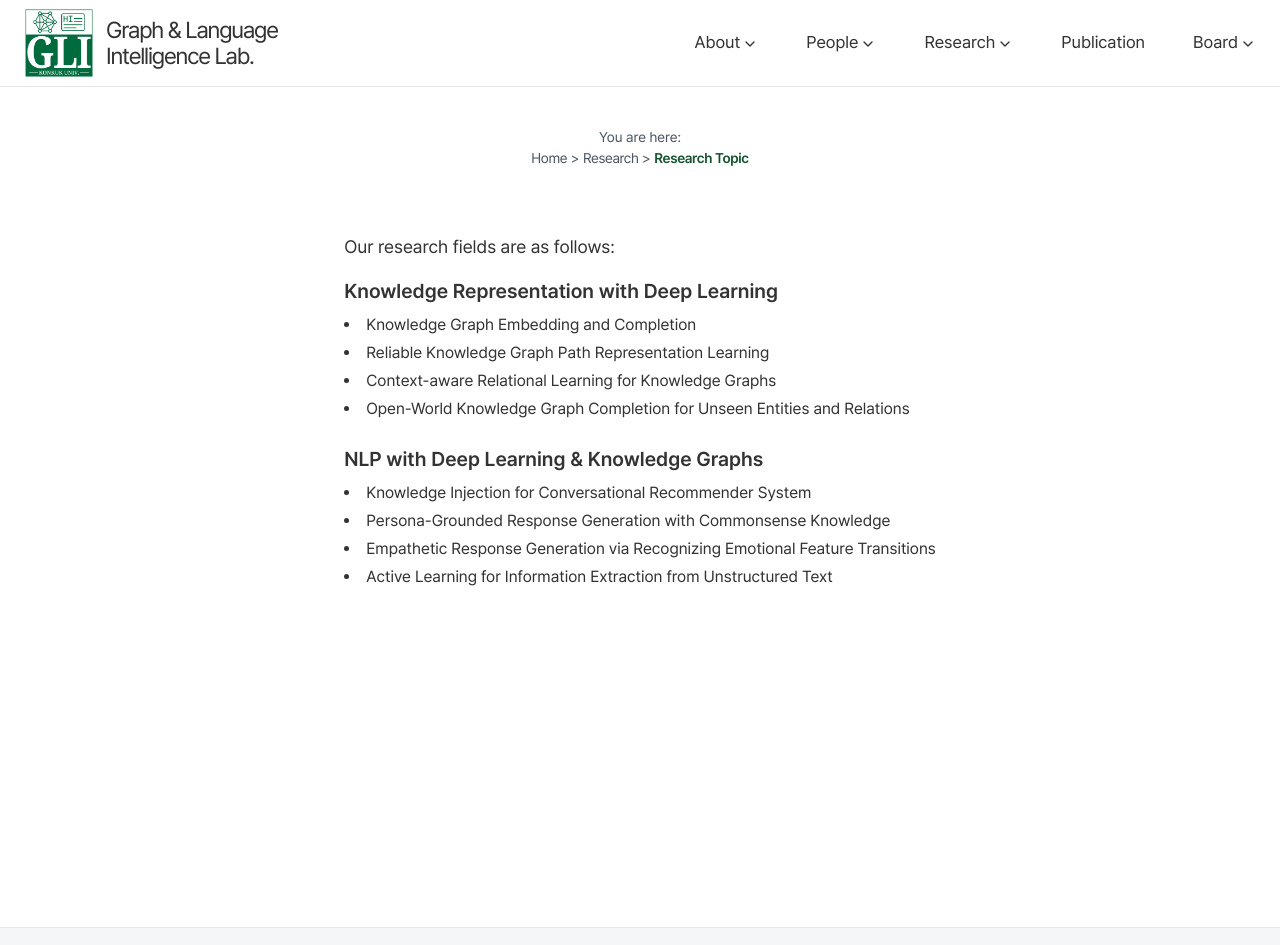
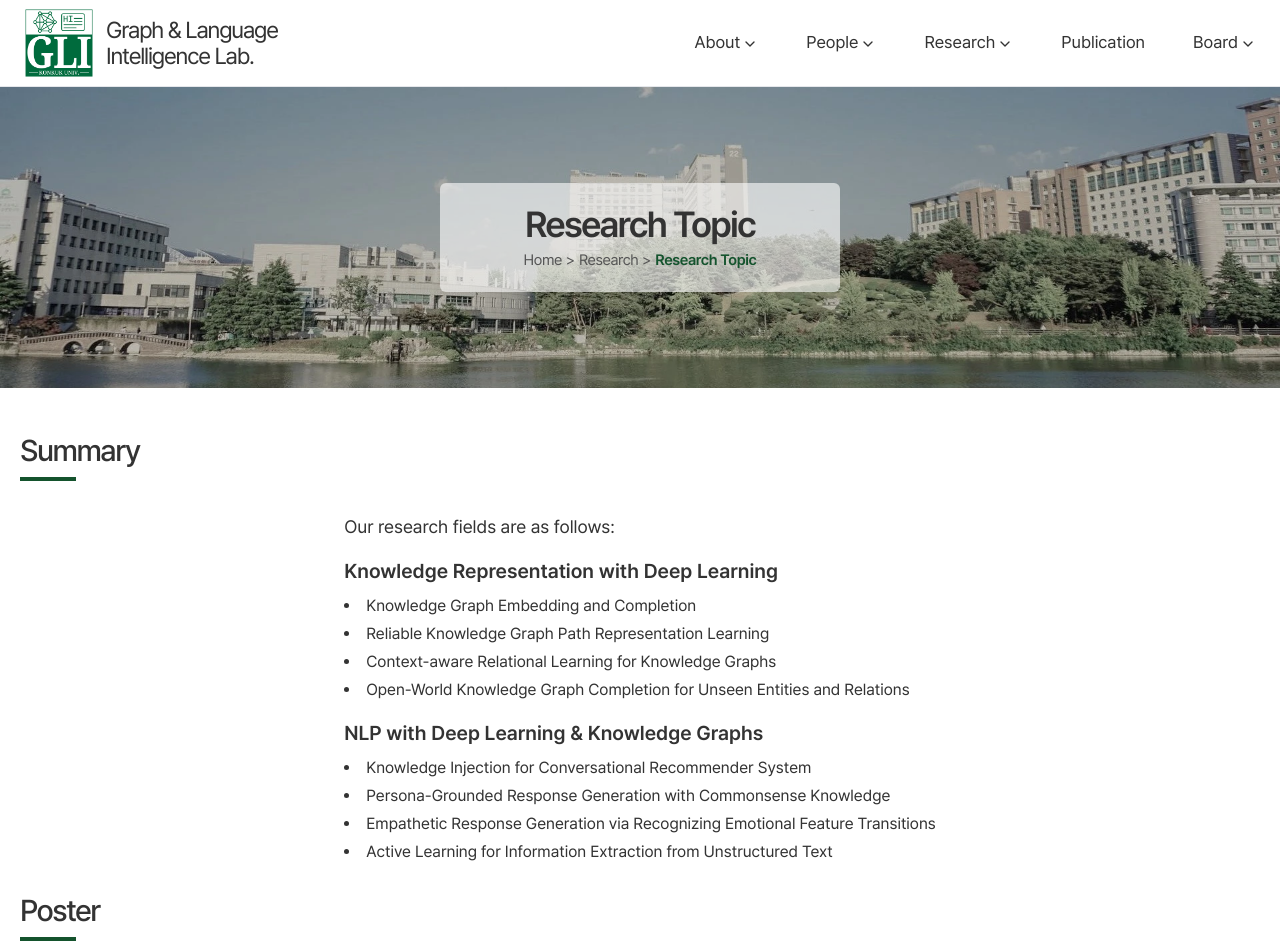
Before and after one commit to GLI-Lab/GLI-Lab, a Next.js app: page /research/topic in a window 1280 px wide. Shown: the top 945 px of the page. Built offline with nearby package versions, Linux system fonts and the light colour scheme.

Commit message:
add research poster

```diff
--- a/src/app/people/members/page.tsx
+++ b/src/app/people/members/page.tsx
@@ -1,4 +1,5 @@
 import {Metadata} from "next";
+
 import {getMetadata} from "@/lib/GetMetadata";
 import Subcover from "@/components/Subcover";
 import ProfileCard from "@/components/ProfileCard";
@@ -7,7 +8,7 @@ import {profiles_faculty, profiles_graduate, profiles_undergraduate} from "./pro
 
 export const generateMetadata = async (): Promise<Metadata> => {
     return getMetadata({
-        title: `Members`,
+        title: `Research Topics`,
     });
 };
 
--- a/src/app/research/topic/page.tsx
+++ b/src/app/research/topic/page.tsx
@@ -1,6 +1,9 @@
+import {Metadata} from "next";
+import Image from "next/image";
+
 import {getMetadata} from "@/lib/GetMetadata";
-import {Metadata} from "next";
-import {Breadcrumb} from "@/components/Breadcrumb";
+import Subcover from "@/components/Subcover";
+
 
 export const generateMetadata = async (): Promise<Metadata> => {
     return getMetadata({
@@ -8,19 +11,23 @@ export const generateMetadata = async (): Promise<Metadata> => {
     });
 };
 
+
 export default function Page() {
     return (
-    <div className="flex h-screen flex-col items-center text-center">
-      <div className="mt-6 md:mt-10 text-gray-600 text-[14px]">
-        You are here: <Breadcrumb/>
-      </div>
+        <div className="max-w-[1600px] mx-auto">
+            <Subcover pos="Research Topic"/>
 
-      <div className="mt-16 text-left px-3 md:text-gb">
-        <p className="text-lg mb-4">Our research fields are as follows:</p>
-        <div className="space-y-6">
+            <div className="max-w-screen-xl mx-auto px-5 py-10">
+                <h2 className="font-medium tracking-tighter text-[26px] md:text-[30px]">Summary</h2>
+                <div className="w-14 border-b-4 border-green-900 mt-1 mb-8"></div>
+
+                <div className="flex flex-col items-center text-left px-3 md:text-gb mb-6">
+                    <div className="space-y-4">
+                        <p className="text-[16.5px] lg:text-[18px]">Our research fields are as follows:</p>
                         <div>
-            <h2 className="text-xl font-semibold mb-2">Knowledge Representation with Deep Learning</h2>
-            <ul className="list-inside list-disc space-y-1">
+                            <h2 className="text-[18px] lg:text-[20px] font-semibold mb-2">Knowledge Representation with
+                                Deep Learning</h2>
+                            <ul className="text-[15px] lg:text-[16px] list-inside list-disc space-y-1">
                                 <li>Knowledge Graph Embedding and Completion</li>
                                 <li>Reliable Knowledge Graph Path Representation Learning</li>
                                 <li>Context-aware Relational Learning for Knowledge Graphs</li>
@@ -28,15 +35,27 @@ export default function Page() {
                             </ul>
                         </div>
                         <div>
-            <h2 className="text-xl font-semibold mb-2">NLP with Deep Learning & Knowledge Graphs</h2>
-            <ul className="list-inside list-disc space-y-1">
+                            <h2 className="text-[18px] lg:text-[20px] font-semibold mb-2">NLP with Deep Learning &
+                                Knowledge Graphs</h2>
+                            <ul className="text-[15px] lg:text-[16px] list-inside list-disc space-y-1">
                                 <li>Knowledge Injection for Conversational Recommender System</li>
                                 <li>Persona-Grounded Response Generation with Commonsense Knowledge</li>
-              <li>Empathetic Response Generation via Recognizing Emotional Feature Transitions</li>
+                                <li>Empathetic Response Generation via Recognizing Emotional Feature Transitions
+                                </li>
                                 <li>Active Learning for Information Extraction from Unstructured Text</li>
                             </ul>
                         </div>
                     </div>
                 </div>
+
+                <h2 className="font-medium tracking-tighter text-[26px] md:text-[30px]">Poster</h2>
+                <div className="w-14 border-b-4 border-green-900 mt-1 mb-8"></div>
+
+                <div className="space-y-6">
+                    <Image src="/topic/poster1.webp" alt="poster1" width={1600} height={2000} className="h-full w-full object-cover"/>
+                    <Image src="/topic/poster2.webp" alt="poster2" width={1600} height={2000} className="h-full w-full object-cover"/>
                 </div>
-)}
+            </div>
+        </div>
+    )
+}
--- a/src/components/ProfileCard.tsx
+++ b/src/components/ProfileCard.tsx
@@ -16,21 +16,19 @@ const ProfileCard: React.FC<ProfileCardProps> = ({ image, name, title, period, i
     const IMAGE = `${image}` || "/members/ku_basic_1_down.png"
 
 
-    // sm(640px)  : 핸드폰        / 1-col 세로 프로필 (W 320px(사진 256px) )
-    // md(768px)  : 아이패드 미니 / 1-col 가로 프로필 (W 600px(사진 240px) H 270px)
-    // lg(1024px) : 아이패드 프로 / 2-col 가로 프로필 (W 600px(사진 240px) H 270px)
-    // xl(1280px) : 데스크탑      / 2-col 가로 프로필 (W 600px(사진 240px) H 270px)
-    // 공통: 사진 8:9
+    // sm(640px)  : 핸드폰        / 1-col 세로 프로필 (W 320px(사진 256px) )        / 사진 8:9
+    // md(768px)  : 아이패드 미니 / 1-col 가로 프로필 (W 600px(사진 240px) H 270px) /
+    // lg(1024px) : 아이패드 프로 / 2-col 가로 프로필 (W 600px(사진 240px) H 270px) /
+    // xl(1280px) : 데스크탑      / 2-col 가로 프로필 (W 600px(사진 240px) H 270px) /
     return (
         <div className="flex flex-col w-[320px]
                         sm:flex-row sm:aspect-[20/9] sm:w-full sm:max-w-[600px]
                         lg:max-w-full
-                        mx-auto bg-[#f7f8fa] shadow-lg rounded-xl
-                        hover:scale-105 transform transition-transform duration-300 ease-in-out
-                        ">
+                        bg-[#f7f8fa] shadow-lg rounded-xl mx-auto
+                        hover:scale-105 transform transition-transform duration-300 ease-in-out">
 
             {/* ####################################### */}
-            {/* ############# 세로 프로필 ############# */}
+            {/* ####### 세로 프로필 (사진 8:9) ######## */}
             {/* ####################################### */}
             <div className="block sm:hidden mx-8 mt-4 mb-2">
                 <div className="aspect-[8/9] relative">
@@ -39,7 +37,7 @@ const ProfileCard: React.FC<ProfileCardProps> = ({ image, name, title, period, i
             </div>
 
             {/* ####################################### */}
-            {/* ############# 가로 프로필 ############# */}
+            {/* ######### 가로 프로필 (40:60) ######### */}
             {/* ####################################### */}
             <div className="hidden sm:block sm:w-[40%] bg-white">
                 <Image src={IMAGE} alt={name} width={200} height={200} className="h-full w-full object-cover" />
```
Also changed, not shown: public/topic/poster1.webp (added), public/topic/poster2.webp (added). Lines whose indentation alone changed are shown as unchanged.
